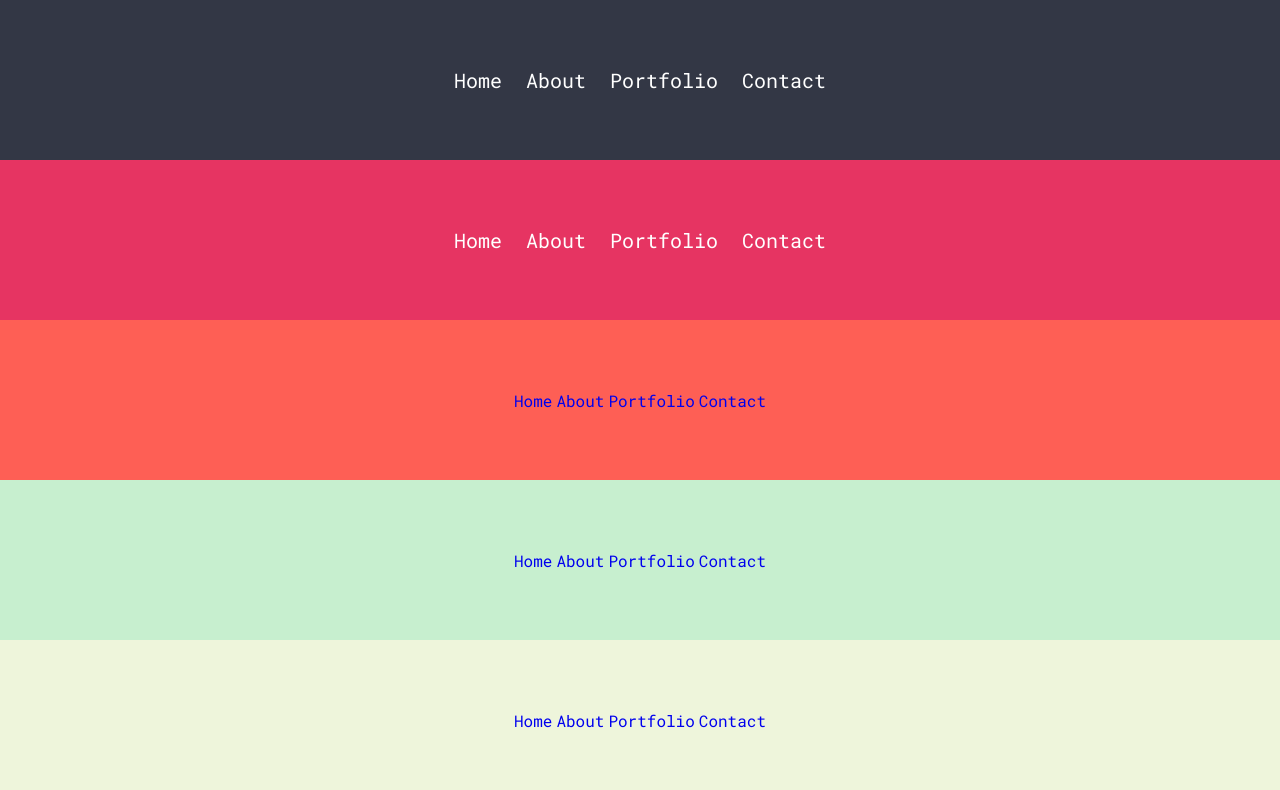
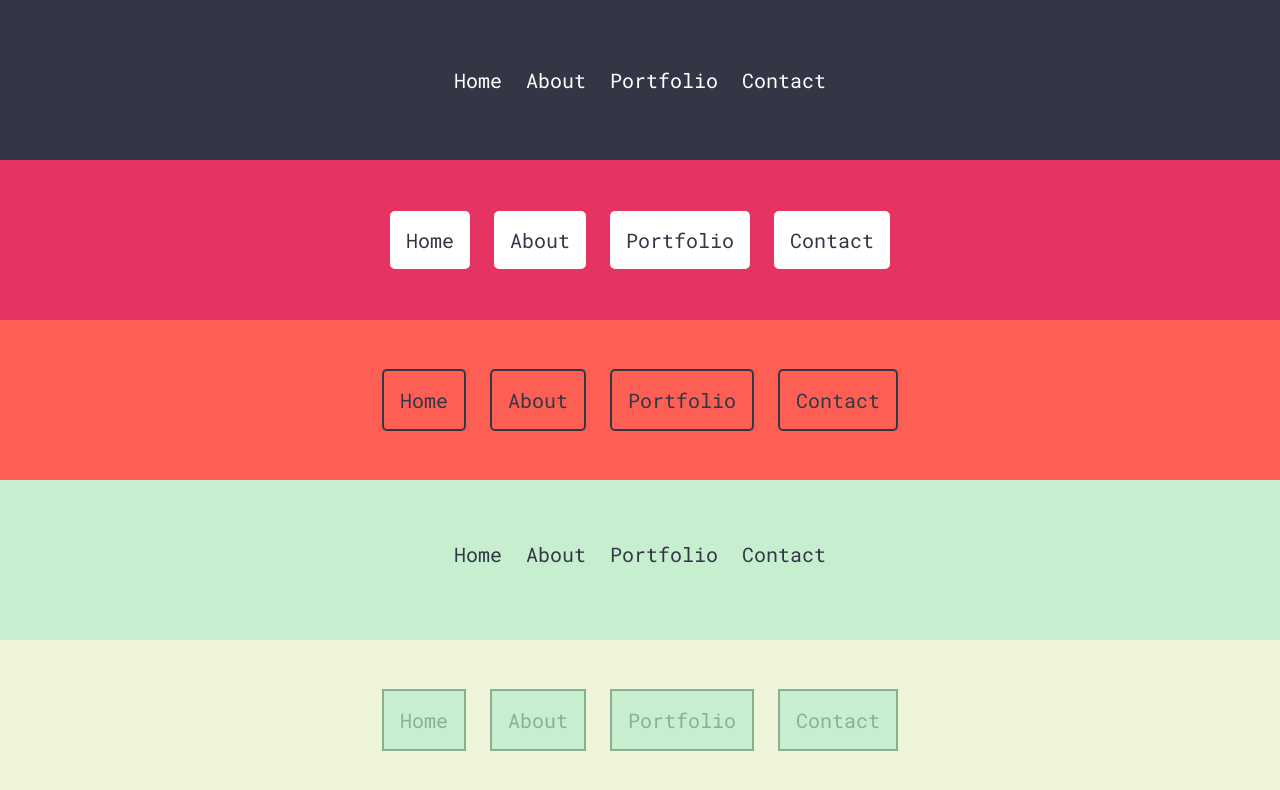
Before and after one commit to nthnwlsn/nav-prototype, a plain HTML site: page nav-1.html in a window 1280 px wide. Drawn offline with Linux system fonts and the light colour scheme.

Commit message:
Add files via upload
Version 1 of navigation prototypes, I plan to up date this now and again

```diff
--- a/css/nav-1.css
+++ b/css/nav-1.css
@@ -81,8 +81,111 @@ nav.nav-2{
 }
 
 .block-2 nav.nav-2 a{
+  margin: 0.5em;
+  font-size: 1.25rem;
+  color: #333745;
+  position: relative;
+  background-color: #fff;
+  padding: 0.8em;
+  border-radius: 0.25em;
+  -webkit-transition: color 0.50s ease-out;
+  -moz-transition: color 0.50s ease-out;
+  -o-transition: color 0.50s ease-out;
+  transition: color 0.50s ease-out;
+  -webkit-transition: background-color 0.50s ease-out;
+  -moz-transition: background-color 0.50s ease-out;
+  -o-transition: background-color 0.50s ease-out;
+  transition: background-color 0.50s ease-out;
+}
+
+nav.nav-2 a:hover{
+  background-color: #333745;
+  color: white;
+}
+/* nav-3 styles */
+
+nav.nav-3{
+  width: 100%;
+  text-align: center;
+}
+
+.block-3 nav.nav-3 a{
+  margin: 0.5em;
+  font-size: 1.25rem;
+  color: #333745;
+  position: relative;
+  border: 2px solid #333745;
+  padding: 0.8em;
+  border-radius: 0.25em;
+  -webkit-transition: color 0.50s ease-out;
+  -moz-transition: color 0.50s ease-out;
+  -o-transition: color 0.50s ease-out;
+  transition: color 0.50s ease-out;
+  -webkit-transition: background-color 0.50s ease-out;
+  -moz-transition: background-color 0.50s ease-out;
+  -o-transition: background-color 0.50s ease-out;
+  transition: background-color 0.50s ease-out;
+}
+
+nav.nav-3 a:hover{
+  background-color: #333745;
+  color: white;
+}
+
+/* nav-4 styles */
+
+nav.nav-4{
+  width: 100%;
+  text-align: center;
+}
+
+.block-4 nav.nav-4 a{
   padding: 0.5em;
   font-size: 1.25rem;
-  color: #fff;
+  color: #333745;
+  display: inline-block;
+}
+
+nav.nav-4 a::after {
+    content: '';
+    display: block;
+    width: 0;
+    height: 2px;
+    background: #333745;
+    transition: width .3s;
+    margin-top: 0.5em;
+}
+
+nav.nav-4 a:hover::after {
+    width: 100%;
+}
+
+/* nav-5 styles */
+
+nav.nav-5{
+  width: 100%;
+  text-align: center;
+}
+
+.block-5 nav.nav-5 a{
+  margin: 0.5em;
+  font-size: 1.25rem;
+  color: #87B28F;
   position: relative;
+  background-color: #c7efcf;
+  border: 2px solid #87B28F;
+  padding: 0.8em;
+  -webkit-transition: color 0.50s ease-out;
+  -moz-transition: color 0.50s ease-out;
+  -o-transition: color 0.50s ease-out;
+  transition: color 0.50s ease-out;
+  -webkit-transition: border-radius 0.25s ease-out;
+  -moz-transition: border-radius 0.25s ease-out;
+  -o-transition: border-radius 0.25s ease-out;
+  transition: border-radius 0.25s ease-out;
+  border-radius: 0em;
 }
+
+.block-5 nav.nav-5 a:hover{
+  border-radius: 0.50em;
+}
--- a/nav-1.html
+++ b/nav-1.html
@@ -31,7 +31,7 @@
   </div>
 
   <div class="block-3">
-    <nav class="nav-1">
+    <nav class="nav-3">
       <a href="#">Home</a>
       <a href="#">About</a>
       <a href="#">Portfolio</a>
@@ -40,7 +40,7 @@
   </div>
 
   <div class="block-4">
-    <nav class="nav-1">
+    <nav class="nav-4">
       <a href="#">Home</a>
       <a href="#">About</a>
       <a href="#">Portfolio</a>
@@ -49,11 +49,11 @@
   </div>
 
   <div class="block-5">
-    <nav class="nav-1">
-      <a href="#">Home</a>
-      <a href="#">About</a>
-      <a href="#">Portfolio</a>
-      <a href="#">Contact</a>
+    <nav class="nav-5">
+      <a href="#" class="effect">Home</a>
+      <a href="#" class="effect">About</a>
+      <a href="#" class="effect">Portfolio</a>
+      <a href="#" class="effect">Contact</a>
     </nav>
   </div>
 
```
